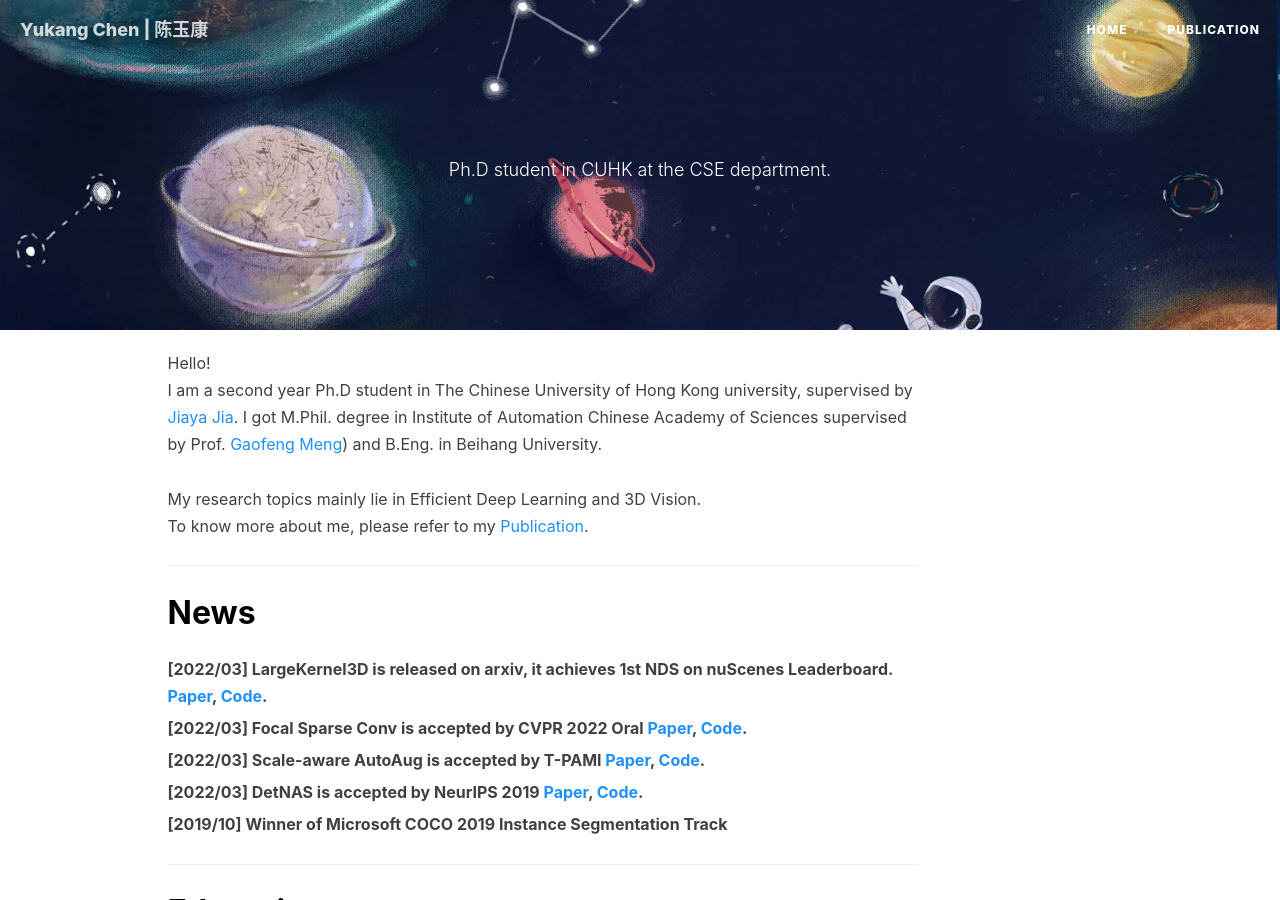
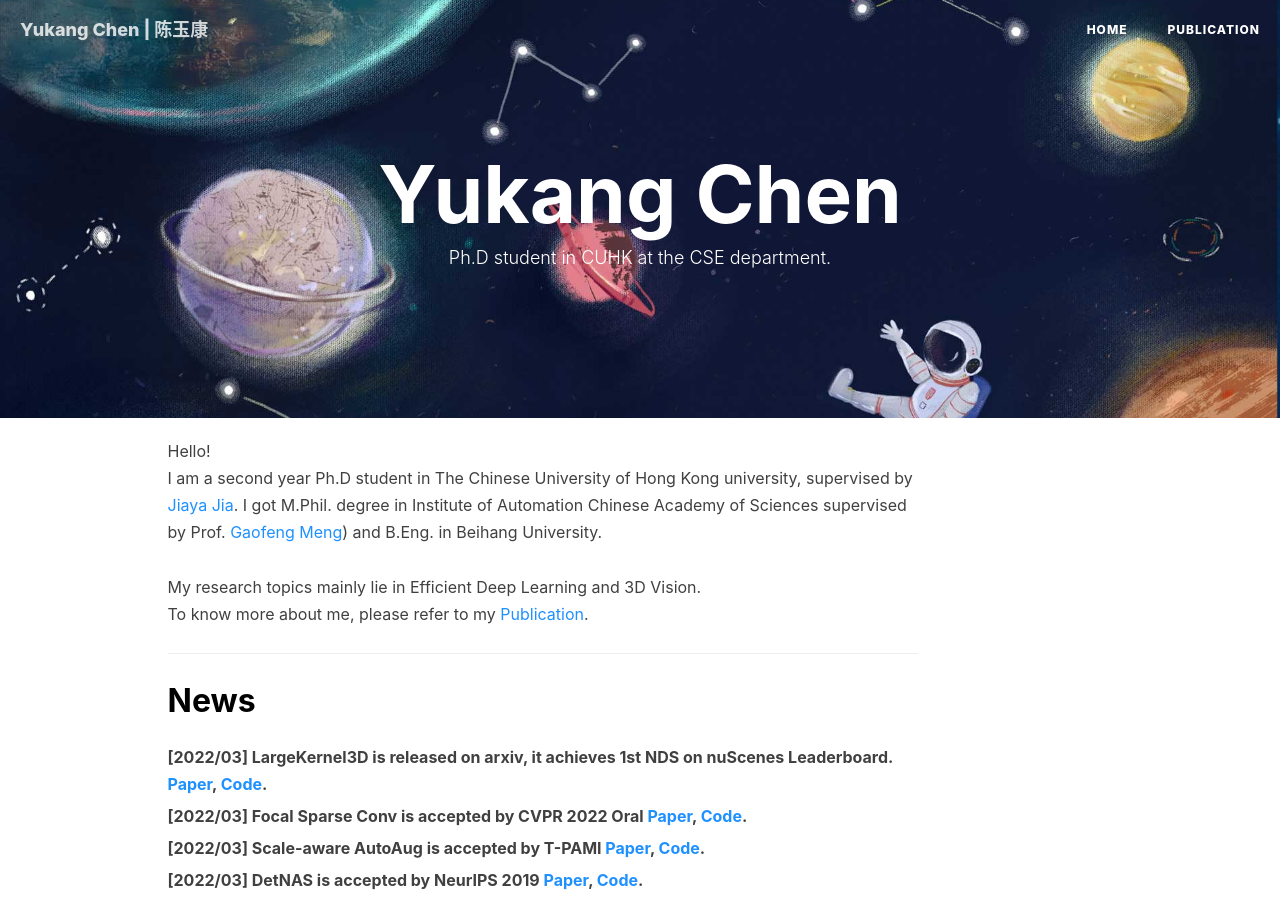
Before and after one commit to yukang2017/yukang2017.github.io, a Jekyll site: the page built from index.html, in a window 1280 px wide and 900 px high. Built offline with Jekyll 4.4.1, drawn with Linux system fonts in a browser that asks for light colours; nearby versions of some CDN libraries; the list of posts is cut into pages by our own code; comment, search, counter and statistics services are not loaded.

Commit message:
Update _config.yml

```diff
--- a/_config.yml
+++ b/_config.yml
@@ -1,5 +1,5 @@
 # Site settings
-title:
+title: Yukang Chen
 SEOTitle: Yukang Chen | 陈玉康
 header-img: img/about-bg.jpg
 email: yukangchen@cse.cuhk.edu.hk
```
